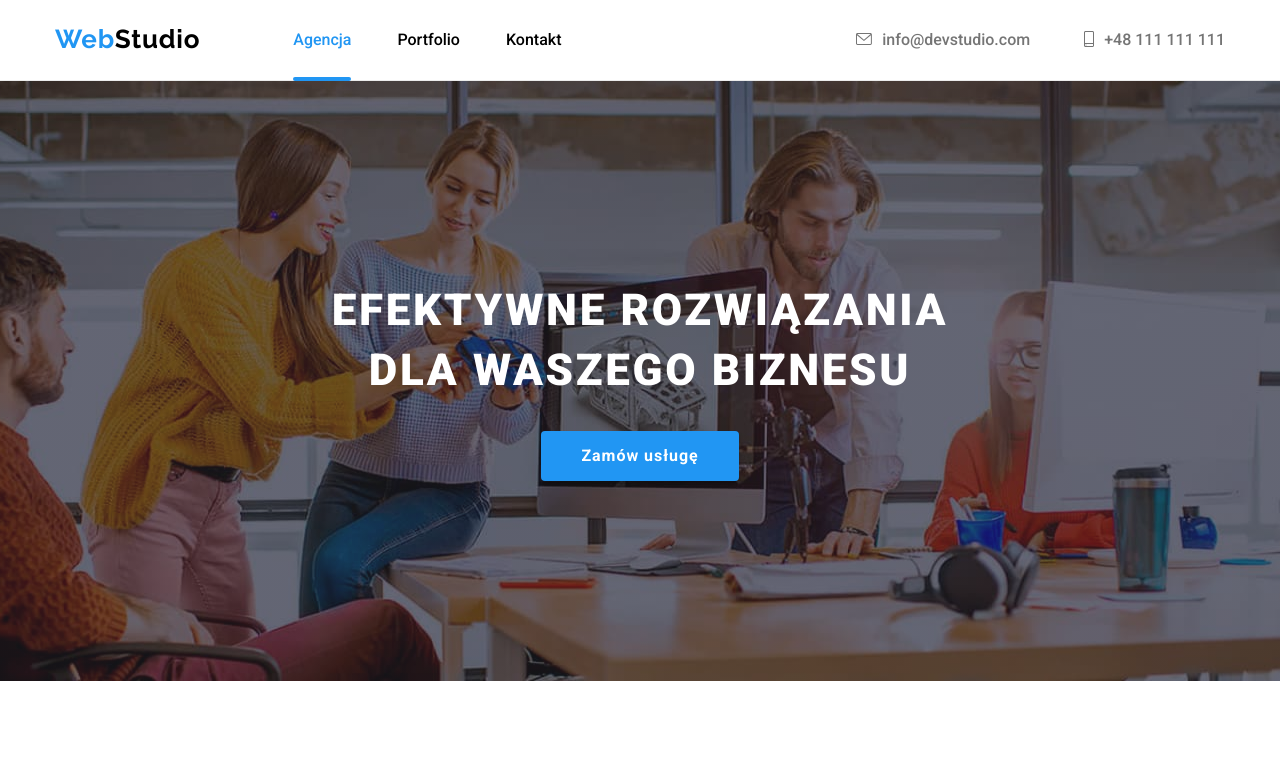
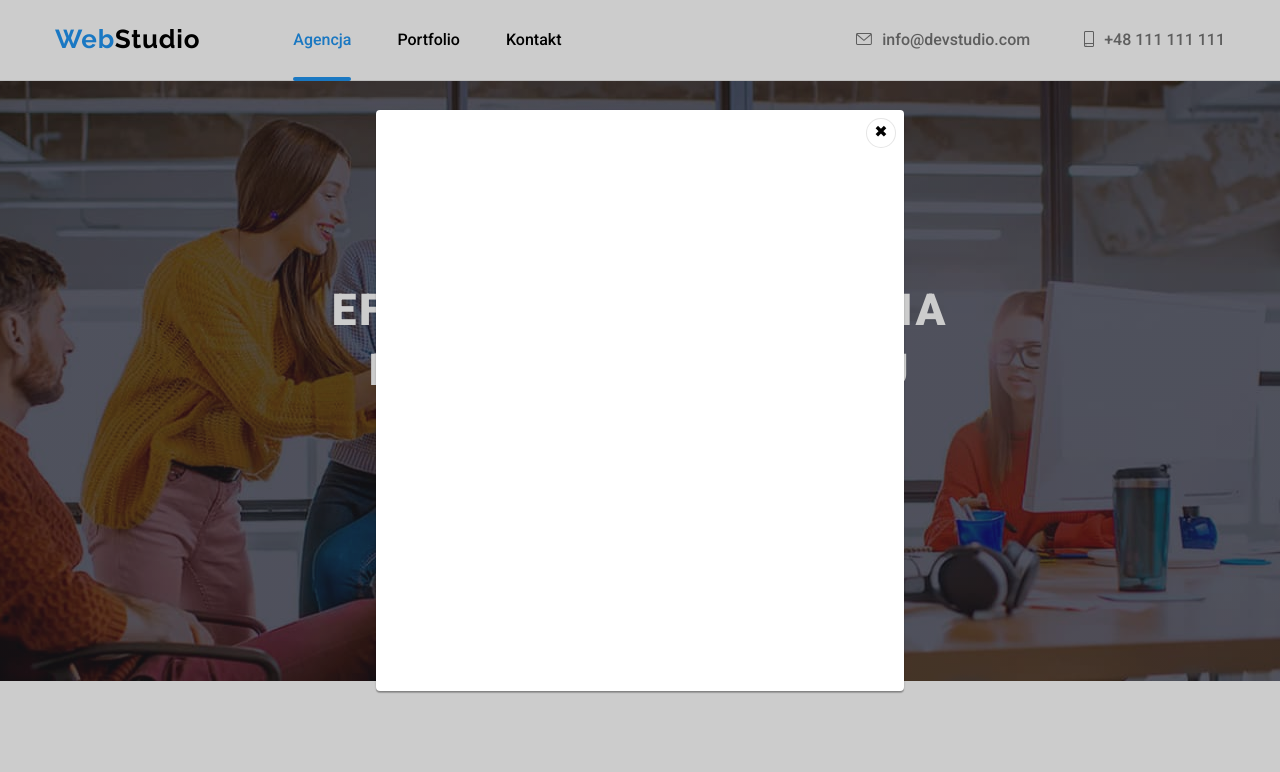
Before and after one commit to kgryguc/goit-markup-hw-05, a plain HTML site: page index.html in a window 1280 px wide. Both pictures are taken after a click on the button "Zamów usługę". Shown: the top 772 px of the page. Drawn offline with nearby package versions, Linux system fonts and the light colour scheme.

Commit message:
add modal window

```diff
--- a/css/styles.css
+++ b/css/styles.css
@@ -201,6 +201,56 @@ body {
   letter-spacing: 0.06em;
   line-height: 1.88em;
   padding: 10px 40px;
+}
+
+/* MODAL */
+
+.is-hidden {
+  pointer-events: none;
+  visibility: hidden;
+  opacity: 0;
+  transition-property: visibility, opacity;
+  transition-duration: 400ms;
+  transition-timing-function: ease-in-out;
+}
+
+.modal-backdrop {
+  display: flex;
+  justify-content: center;
+  align-items: center;
+  background-color: #00000033;
+  position: fixed;
+  top: 0;
+  left: 0;
+  width: 100%;
+  height: 100%;
+  z-index: 1;
+}
+
+.modal-window {
+  position: relative;
+  width: 528px;
+  height: 581px;
+  background: var(--alternative-background-color-white);
+  box-shadow: 0px 1px 3px #0000001f, 0px 1px 1px #00000024, 0px 2px 1px #00000033;
+  border-radius: 4px;
+  transition: transform 400ms;
+}
+
+.modal-backdrop.is-hidden .modal-window {
+  transform: scale(0.75);
+}
+
+.modal-exit-button {
+  background-color: var(--alternative-background-color-white);
+  border-radius: 50%;
+  border: 1px solid #0000001a;
+  position: absolute;
+  top: 8px;
+  right: 8px;
+  width: 30px;
+  height: 30px;
+  cursor: pointer;
 }
 
 /* OUR ADVANTAGES */
--- a/index.html
+++ b/index.html
@@ -62,6 +62,12 @@
         <div class="container flex-hero">
           <h1 class="hero-header">Efektywne rozwiązania dla waszego biznesu</h1>
           <button class="hero-button button" type="button" data-modal-open>Zamów usługę</button>
+
+          <div class="modal-backdrop is-hidden" data-modal>
+            <div class="modal-window">
+              <button class="modal-exit-button" type="button" data-modal-close>&#10006;</button>
+            </div>
+          </div>
         </div>
       </section>
 
```
